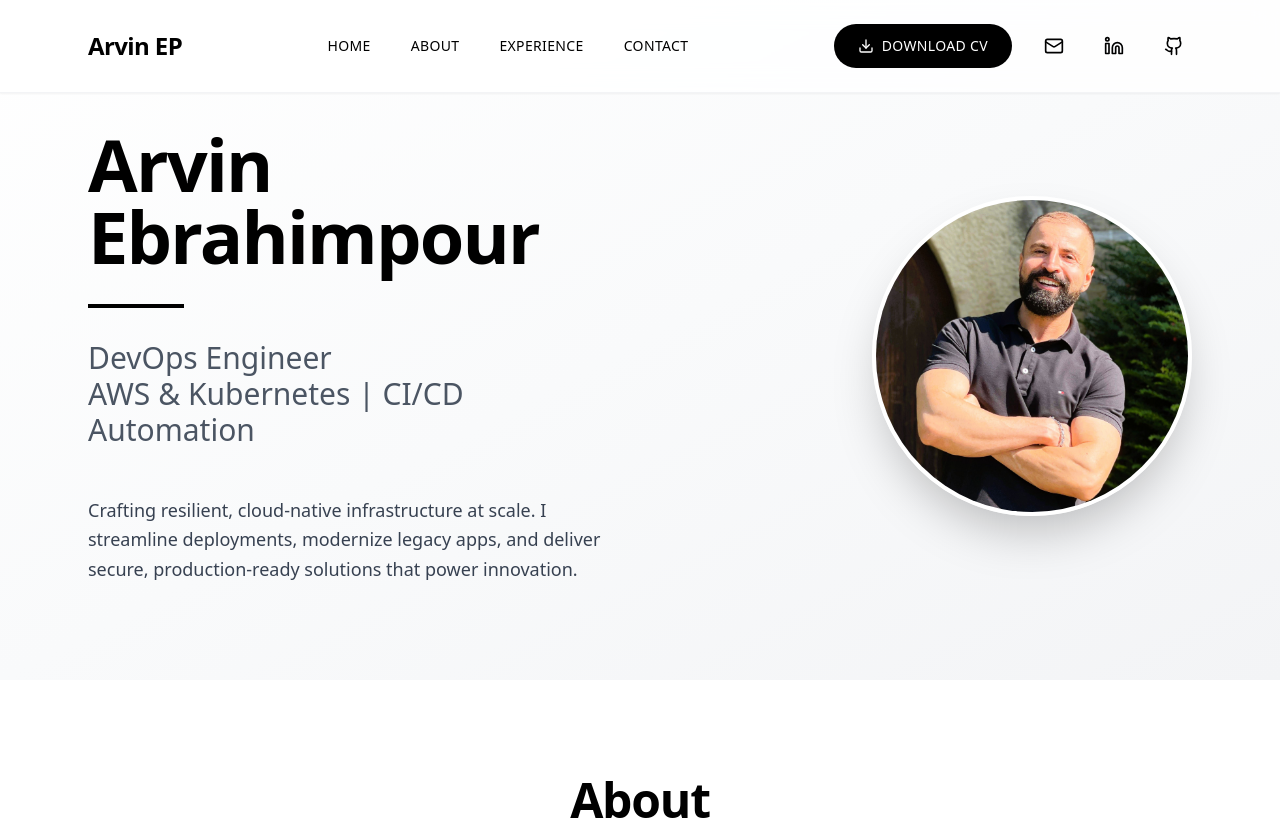
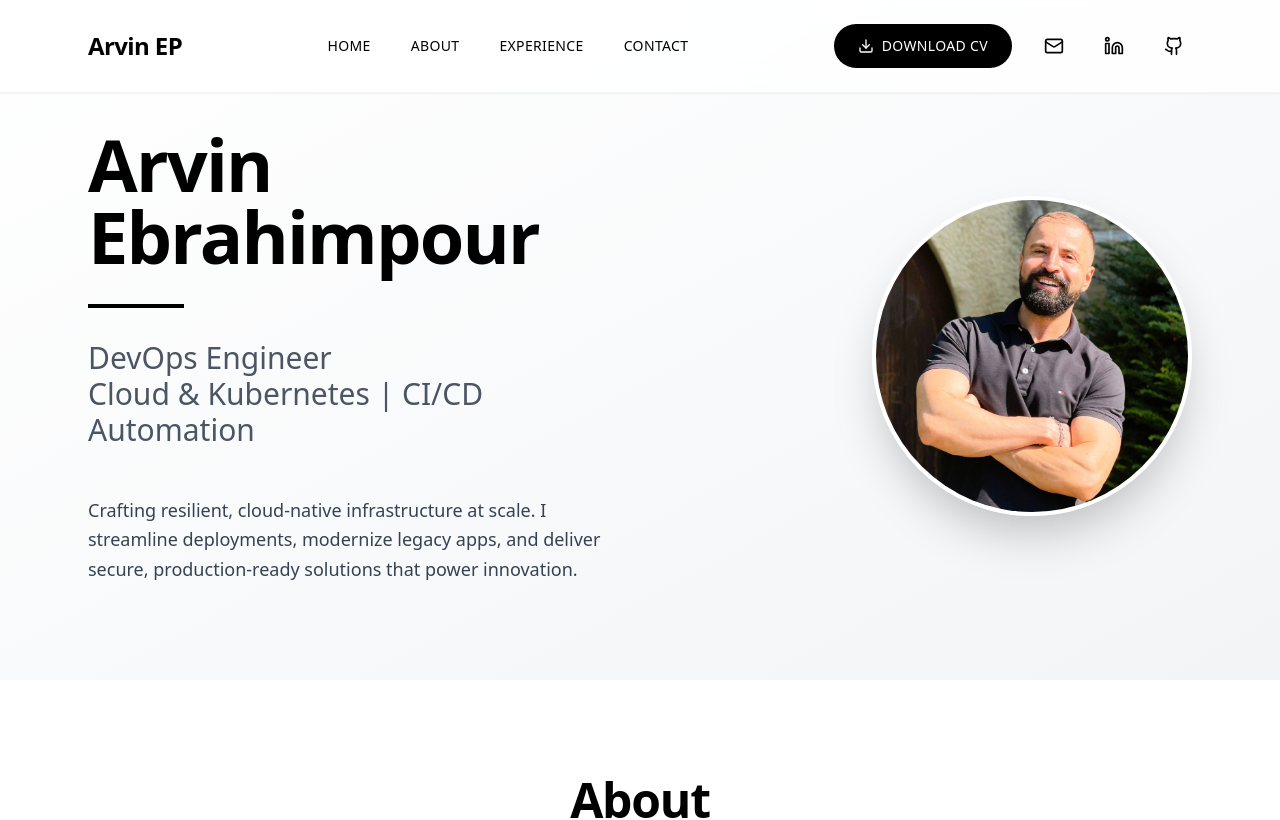
Before and after one commit to arvinep/arvinep.github.io, a React (Vite) app: page / in a window 1280 px wide. Shown: the top 820 px of the page. Built offline with nearby package versions, Linux system fonts and the light colour scheme.

Commit message:
Update Index.tsx

```diff
--- a/src/pages/Index.tsx
+++ b/src/pages/Index.tsx
@@ -28,7 +28,7 @@ const Index = () => {
               <p className="text-2xl md:text-3xl text-gray-600 mb-12 font-light">
                 DevOps Engineer
                 <br />
-                AWS & Kubernetes | CI/CD Automation
+                Cloud & Kubernetes | CI/CD Automation
               </p>
               <p className="text-lg text-gray-700 max-w-3xl mx-auto lg:mx-0 leading-relaxed font-light">
                 Crafting resilient, cloud-native infrastructure at scale. I streamline deployments, modernize legacy apps, and deliver secure, production-ready solutions that power innovation.
```
